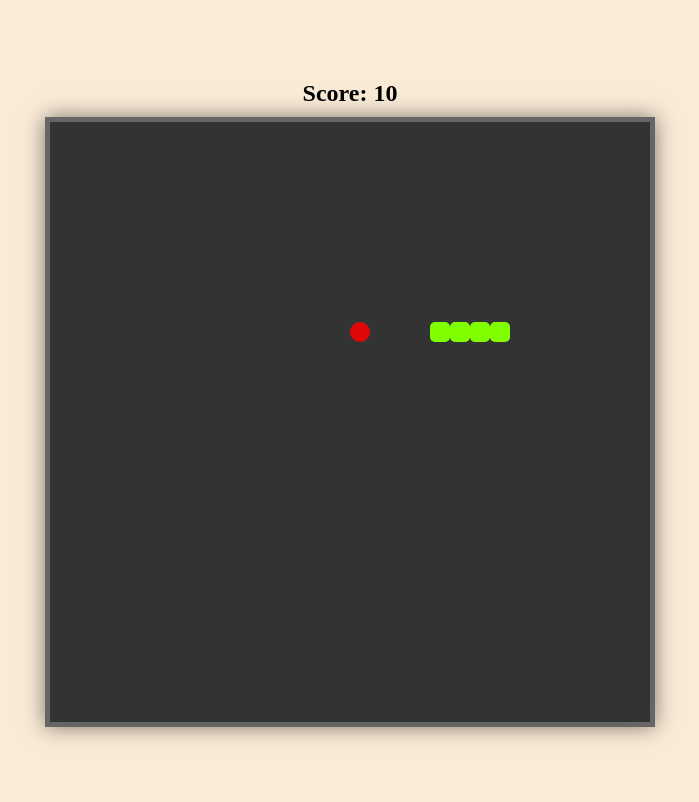
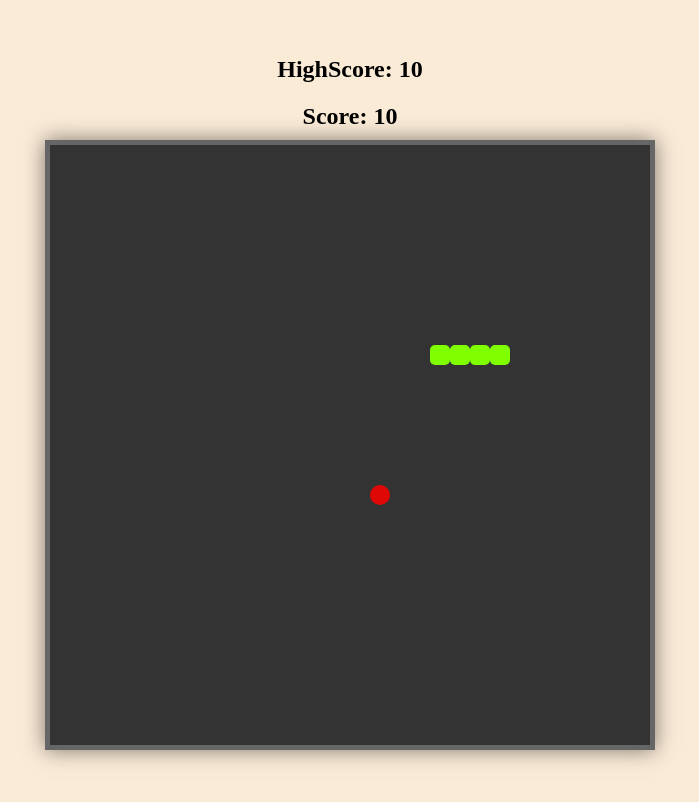
Before and after one commit to harshraj574/Snake-Game, a plain HTML site: page index.html in a window 1280 px wide. Both pictures are taken after a click on the button "Start Game". Shown: the whole page, without its empty margins (290-989 px from the left). Drawn offline with Linux system fonts and the light colour scheme.

Commit message:
version 2

```diff
--- a/app.js
+++ b/app.js
@@ -5,6 +5,7 @@ document.addEventListener("DOMContentLoaded",()=>{
     const arenaSize = 600;
     const cellSize = 20;
     let score = 0;
+    // let highScore = 0;
     let gameStarted = false;
     let food = {x: 300 , y: 200}; // {x: 15*20, y:10*20} -> cell cordinates-> pixels
     let snake = [{x:160,y:200}, {x:140,y:200}, {x:120,y:200}];
@@ -12,9 +13,10 @@ document.addEventListener("DOMContentLoaded",()=>{
     let dx= cellSize;
     let dy = 0;
 
-    // function newFood(x,y){
-    //     food = {x: Math.random()*(500),y: Math.random()*(500)};
-    // }
+    function newFood(){
+        food = {x: Math.floor(Math.random()*(20))*20,y: Math.floor(Math.random()*(20))*20};
+        // food = {x: Math.floor(Math.random()*30)*20,y: Math.floor(Math.random()*30)*20};
+    }
 
     function updateSnake(){
         const newHead = {x: snake[0].x+ dx, y: snake[0].y +dy};
@@ -23,8 +25,14 @@ document.addEventListener("DOMContentLoaded",()=>{
         //check collison wth food
         if(newHead.x === food.x && newHead.y === food.y){
             score += 10;
+            if(score > localStorage.getItem("highScore") ){
+                // highScore = score;
+                localStorage.setItem("highScore", score);
+            }
             document.getElementById('score-board').textContent = `Score: ${score}`;
-            // newFood(food.x,food.y);
+            document.getElementById('high-score').textContent = `HighScore: ${localStorage.getItem("highScore")}`;
+
+            newFood();
         }
         else{
             snake.pop(); // Remove tail
@@ -75,20 +83,22 @@ document.addEventListener("DOMContentLoaded",()=>{
         gameArena.appendChild(foodElement);
     }
 
+    function gameOver(){
+        if(snake[0].x > 560 || snake[0].y > (arenaSize-(snake.length*cellSize)-40)){
+            clearInterval(setId);
+            // gameArena.innerHTML = '';
+        }
+        else if(snake[0].y < 20 || snake[0].x < 20 ){
+            clearInterval(setId);
+            // gameArena.innerHTML = '';
+            // initiateGame();
+        }
+    }
+
     function gameLoop(){
 
         let setId =  setInterval(()=>{
-            // if(snake[0].x > 560 || snake[0].y > 560){
-            //     clearInterval(setId);
-            //     alert("game over");
-            //     gameArena.innerHTML = '';
-            // }
-            // else if(snake[0].y < 40 || snake[0].x < 40 ){
-            //     clearInterval(setId);
-            //     alert("game over");
-            //     gameArena.innerHTML = '';
-            //     // initiateGame();
-            // }
+            gameOver();
             updateSnake();
             drawFoodAndSnake();
         },200);
@@ -107,6 +117,12 @@ document.addEventListener("DOMContentLoaded",()=>{
         const scoreBoard = document.createElement('div');
         scoreBoard.id = 'score-board';
 
+        const highScoreBoard = document.createElement('div');
+        highScoreBoard.id = 'high-score';
+
+        document.body.insertBefore(highScoreBoard,gameArena);
+
+
         document.body.insertBefore(scoreBoard,gameArena); // insert scoreboard before gameArena div
 
         const startButton = document.createElement('button');
@@ -121,6 +137,7 @@ document.addEventListener("DOMContentLoaded",()=>{
         })
 
         document.body.appendChild(startButton);
+        // document.body.appendChild(highScoreBoard);
     }
 
     initiateGame();
--- a/style.css
+++ b/style.css
@@ -23,6 +23,15 @@ body {
     font-weight: bold;
     color: black;
     margin: 10px 0;
+}
+
+#high-score{
+    font-size: x-large;
+    font-weight: bold;
+    color: black;
+    margin: 10px 0;
+    /* height: 10vh;
+    width: 10vw; */
 }
 
 .start-button {
```
